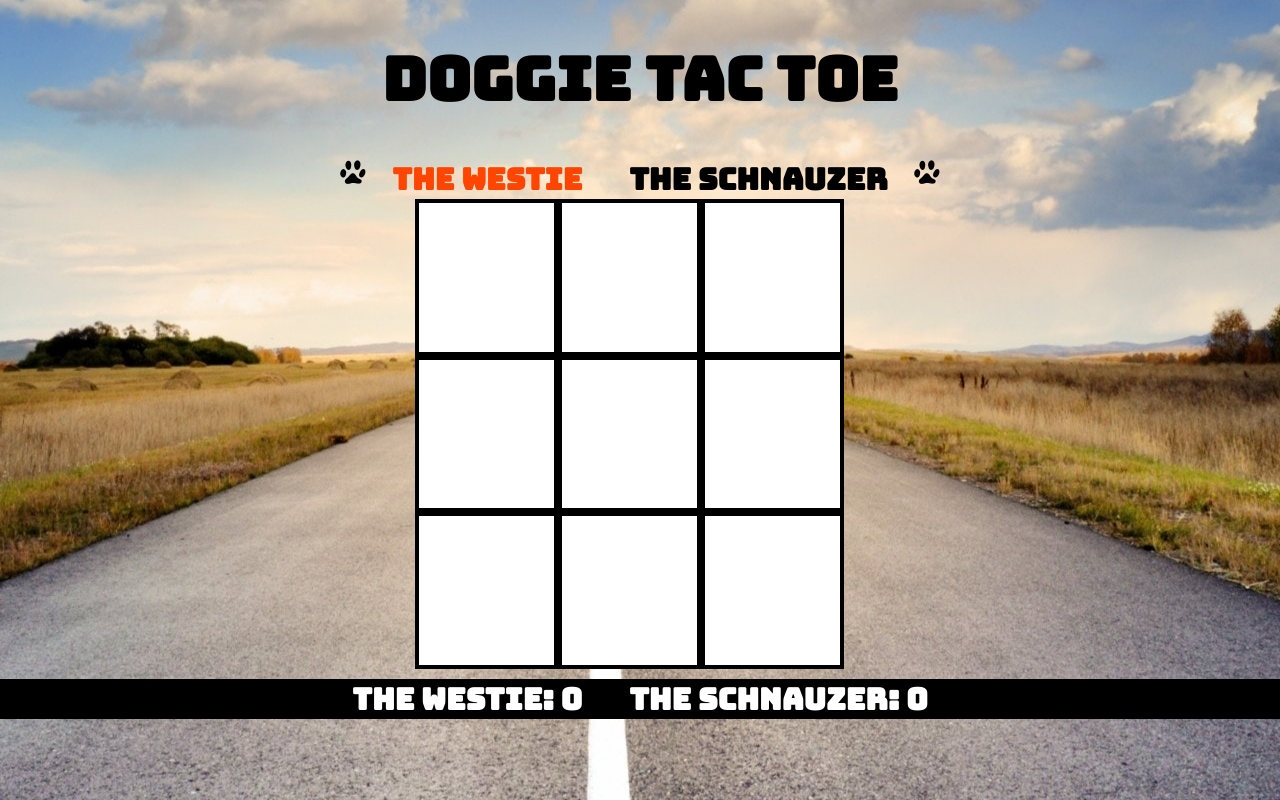
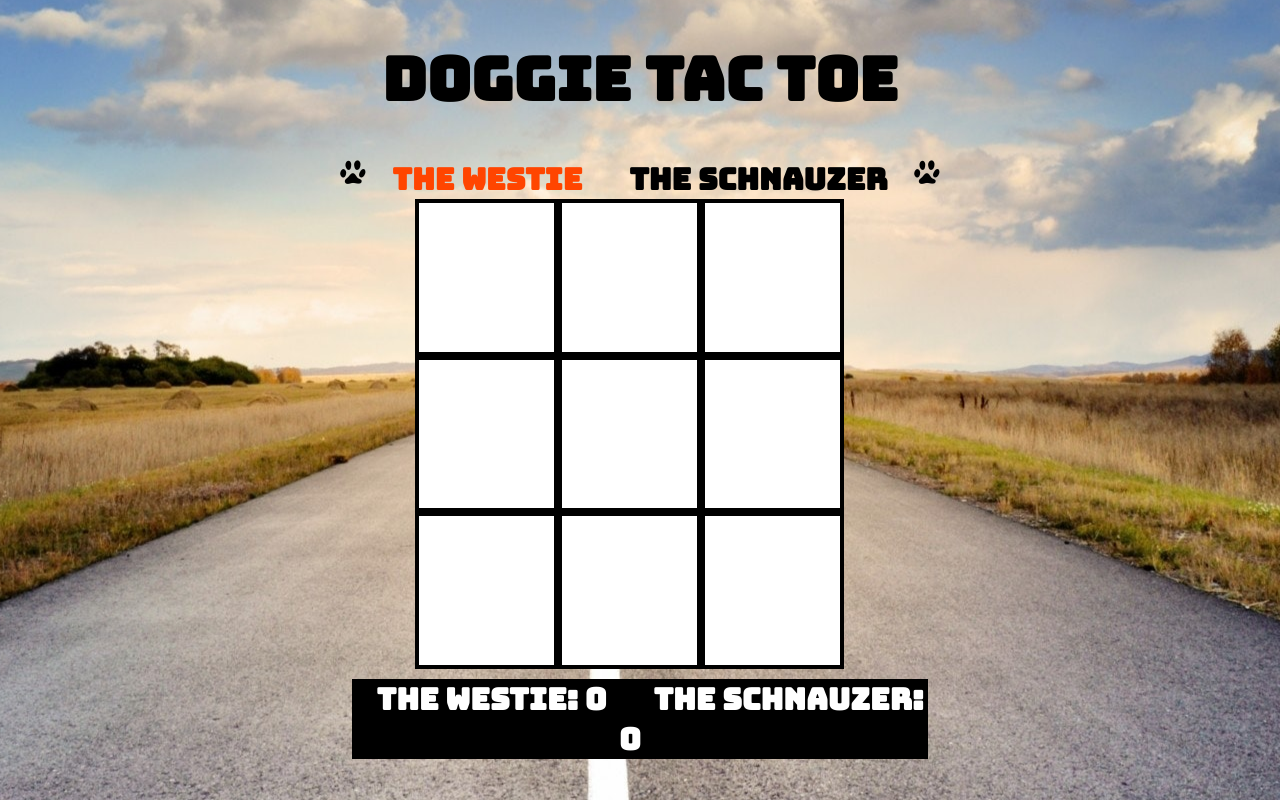
Before and after one commit to meganlee18/wdi-project1, a plain HTML site: page index.html in a window 1280 px wide. Drawn offline with nearby package versions, Linux system fonts and the light colour scheme.

Commit message:
adjusted scoreboard size

```diff
--- a/style.css
+++ b/style.css
@@ -52,9 +52,10 @@ body img {
 
 
 .scoreboard {
-   width: 100%;
+   width: 45%;
    background-color: black;
    color: white;
+   margin: 0 auto;
 }
 
 .playerone {
```
